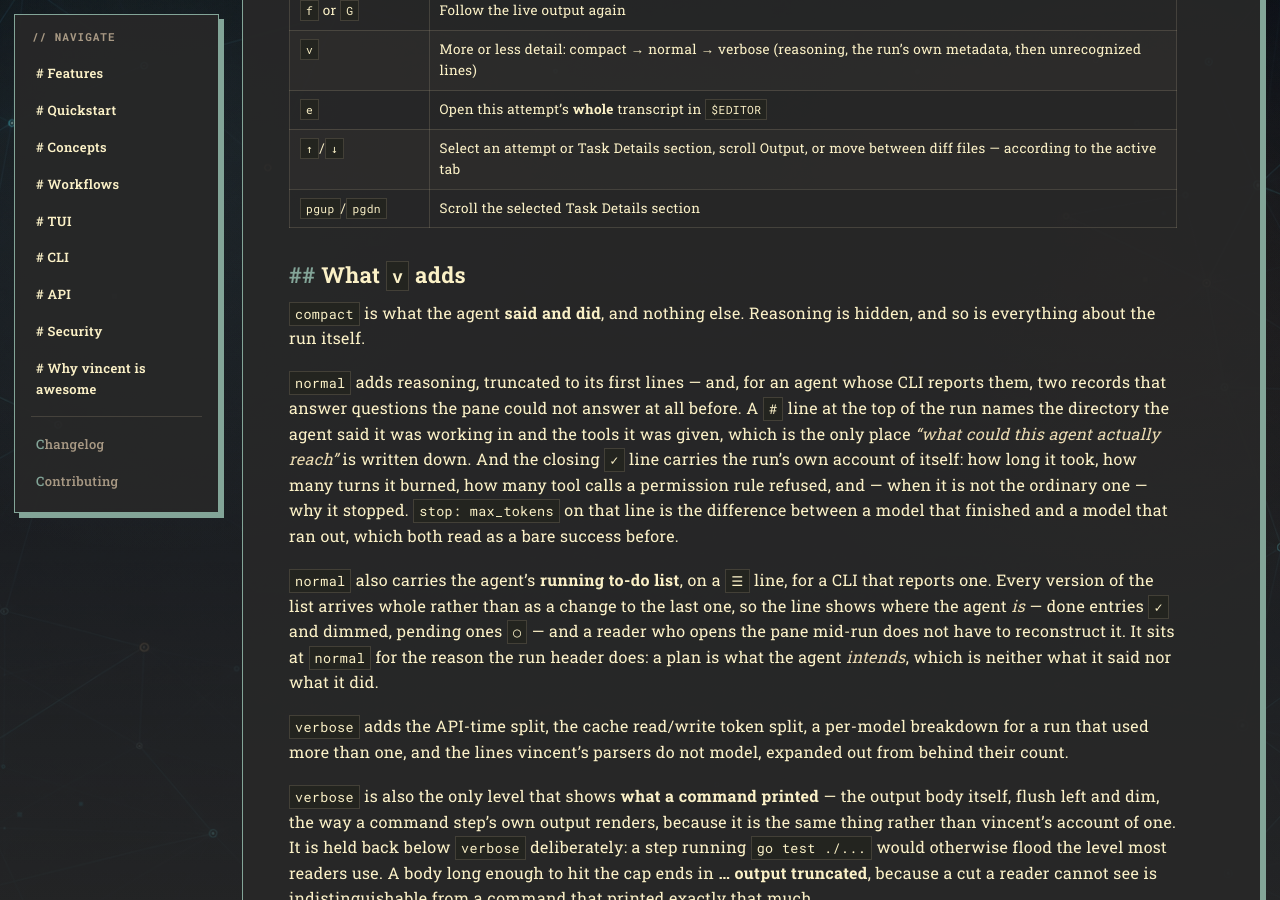
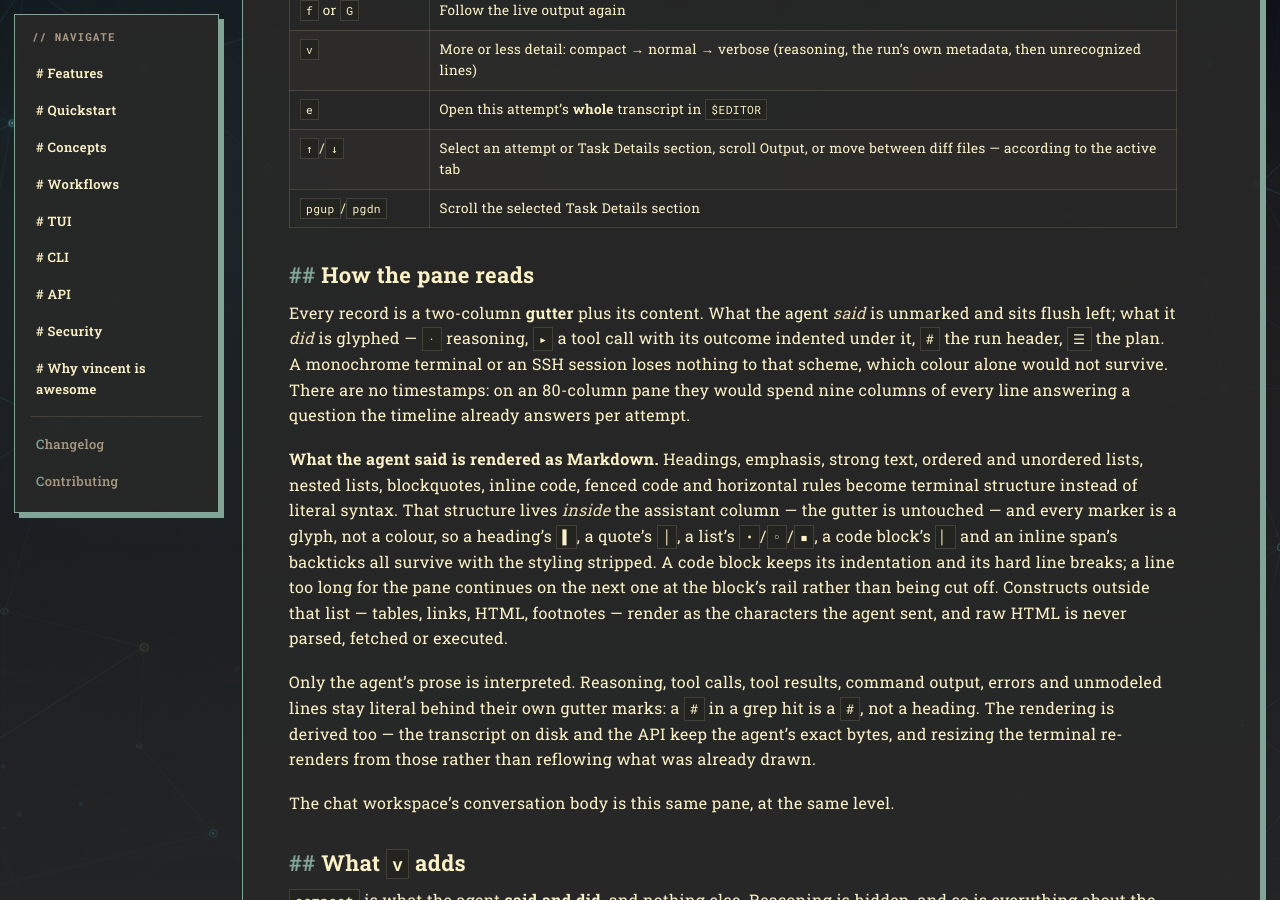
Before and after one commit to lezli01/vincent, a Jekyll site: the page built from docs/guides/tui.md, in a window 1280 px wide and 900 px high, scrolled down 8939 px. Built offline with Jekyll 4.4.1, drawn with Linux system fonts in a browser that asks for light colours; our own code applies the rules of GitHub Pages for plain Markdown files.

Commit message:
docs: describe the output pane's markdown rendering in the TUI guide

```diff
--- a/docs/guides/tui.md
+++ b/docs/guides/tui.md
@@ -344,6 +344,37 @@
 | `e` | Open this attempt's **whole** transcript in `$EDITOR` |
 | `↑`/`↓` | Select an attempt or Task Details section, scroll Output, or move between diff files — according to the active tab |
 | `pgup`/`pgdn` | Scroll the selected Task Details section |
+
+### How the pane reads
+
+Every record is a two-column **gutter** plus its content. What the agent *said*
+is unmarked and sits flush left; what it *did* is glyphed — `·` reasoning, `▸` a
+tool call with its outcome indented under it, `#` the run header, `☰` the plan.
+A monochrome terminal or an SSH session loses nothing to that scheme, which
+colour alone would not survive. There are no timestamps: on an 80-column pane
+they would spend nine columns of every line answering a question the timeline
+already answers per attempt.
+
+**What the agent said is rendered as Markdown.** Headings, emphasis, strong
+text, ordered and unordered lists, nested lists, blockquotes, inline code,
+fenced code and horizontal rules become terminal structure instead of literal
+syntax. That structure lives *inside* the assistant column — the gutter is
+untouched — and every marker is a glyph, not a colour, so a heading's `▌`, a
+quote's `│`, a list's `•`/`◦`/`▪`, a code block's `▏` and an inline span's
+backticks all survive with the styling stripped. A code block keeps its
+indentation and its hard line breaks; a line too long for the pane continues on
+the next one at the block's rail rather than being cut off. Constructs outside
+that list — tables, links, HTML, footnotes — render as the characters the agent
+sent, and raw HTML is never parsed, fetched or executed.
+
+Only the agent's prose is interpreted. Reasoning, tool calls, tool results,
+command output, errors and unmodeled lines stay literal behind their own gutter
+marks: a `#` in a grep hit is a `#`, not a heading. The rendering is derived
+too — the transcript on disk and the API keep the agent's exact bytes, and
+resizing the terminal re-renders from those rather than reflowing what was
+already drawn.
+
+The chat workspace's conversation body is this same pane, at the same level.
 
 ### What `v` adds
 
```
